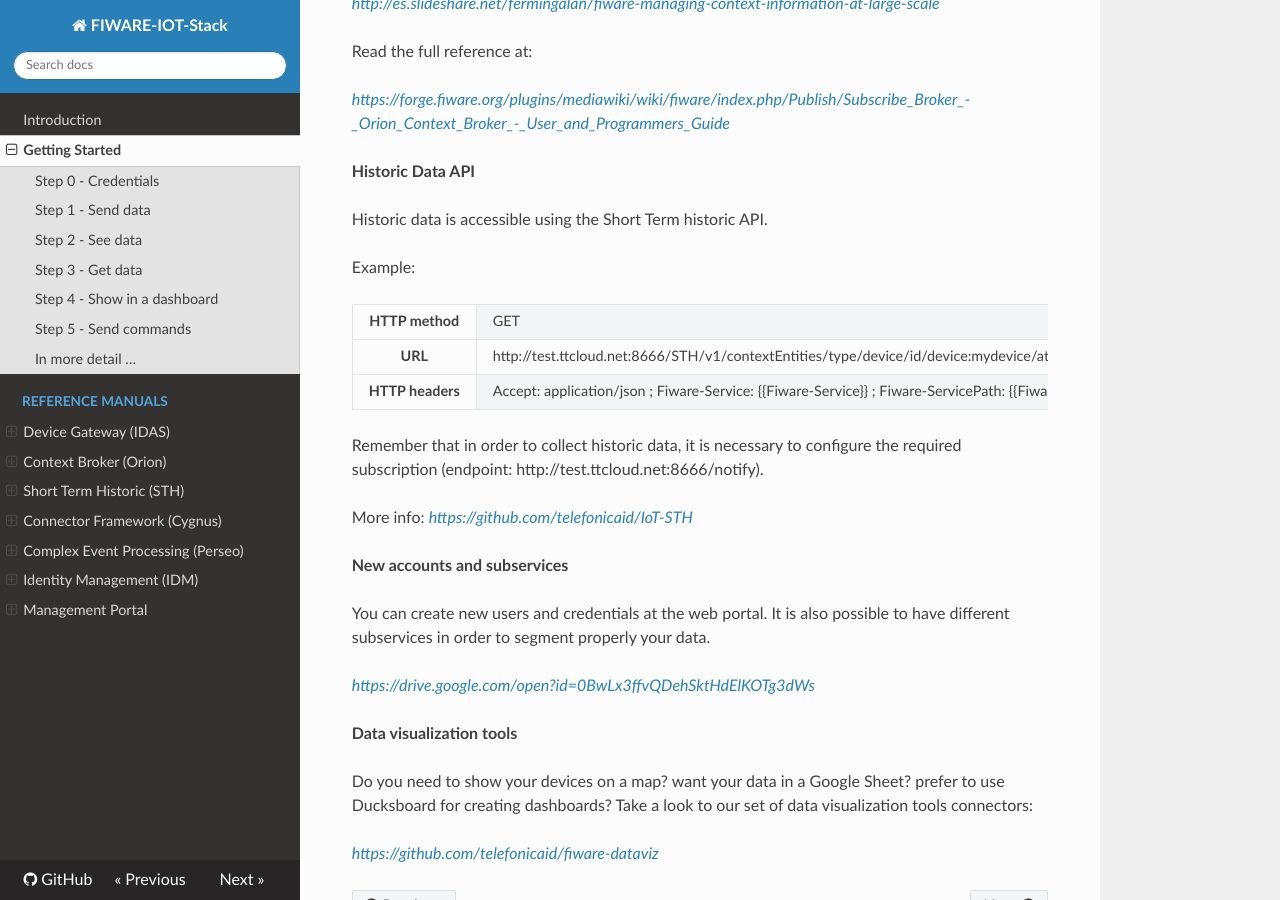
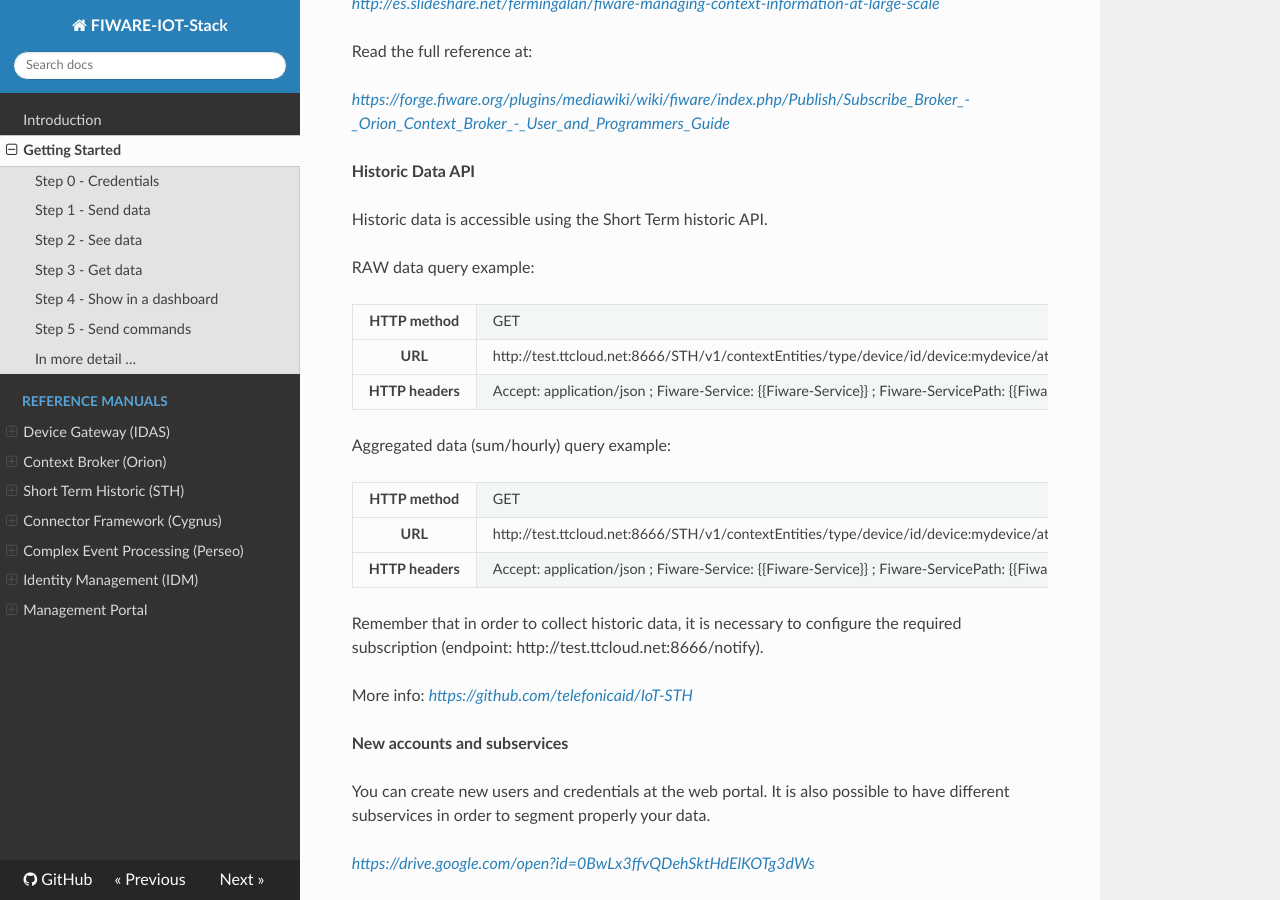
Before and after one commit to telefonicaid/thinking-cities, an MkDocs documentation site: the page built from docs/quickguide.md, in a window 1280 px wide and 900 px high, scrolled down 6615 px. Built offline with MkDocs 1.6.1, drawn with Linux system fonts in a browser that asks for light colours; nearby versions of some CDN libraries; old or Windows-style settings are respelled for this version of MkDocs.

Commit message:
Update quickguide.md
Added STH aggregated query example

```diff
--- a/docs/quickguide.md
+++ b/docs/quickguide.md
@@ -381,7 +381,7 @@
 
 Historic data is accessible using the Short Term historic API.
 
-Example:
+RAW data query example:
 
 <p>
 <table cellpadding="10", border="1" >
@@ -392,6 +392,26 @@
   <tr>
     <th>URL</th>
     <td>http://test.ttcloud.net:8666/STH/v1/contextEntities/type/device/id/device:mydevice/attributes/h?lastN=10</td>
+  </tr>
+  <tr>
+    <th>HTTP headers</th>
+    <td>Accept: application/json ; Fiware-Service: {{Fiware-Service}} ; Fiware-ServicePath: {{Fiware-ServicePath}} ; X-Auth-Token: {{user-token}}</td>
+  </tr>
+</table>
+</p>
+
+Aggregated data (sum/hourly) query example:
+<p>
+<table cellpadding="10", border="1" >
+  <tr>
+    <th>HTTP method</th>
+    <td>GET</td>
+  </tr>
+  <tr>
+    <th>URL</th>
+    <td>
+    http://test.ttcloud.net:8666/STH/v1/contextEntities/type/device/id/device:mydevice/attributes/h?aggrMethod=sum&aggrPeriod=hour&dateFrom=2015-02-22T00:00:00.000Z&dateTo=2016-01-22T23:00:00.000Z
+    http://test.ttcloud.net:8666/STH/v1/contextEntities/type/device/id/device:mydevice/attributes/h?lastN=10</td>
   </tr>
   <tr>
     <th>HTTP headers</th>
```
